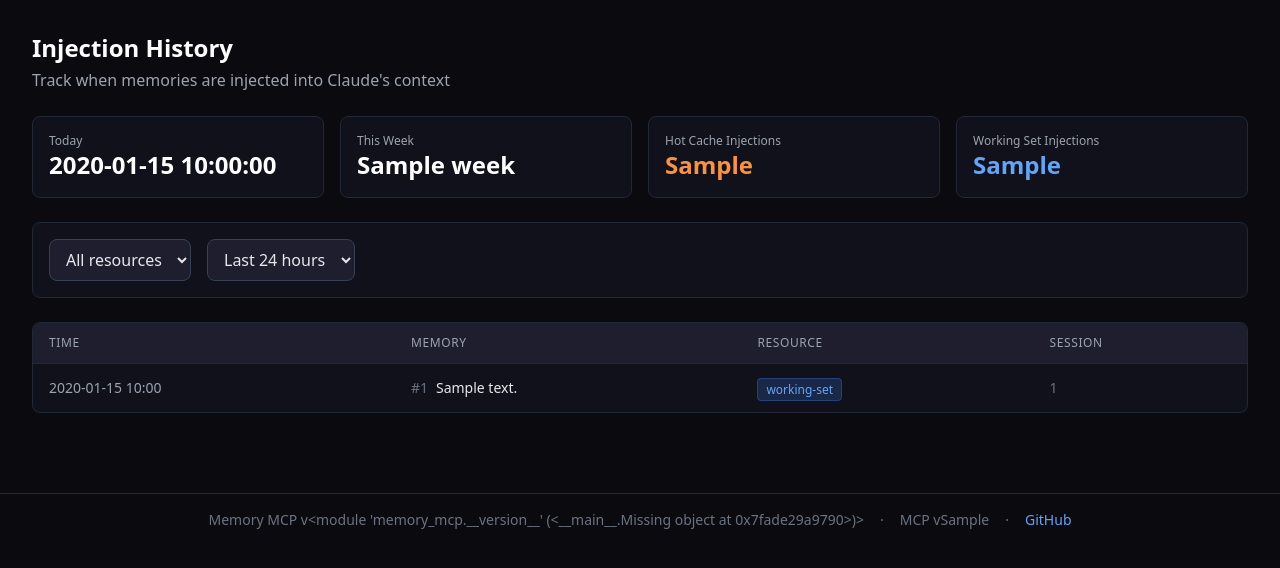
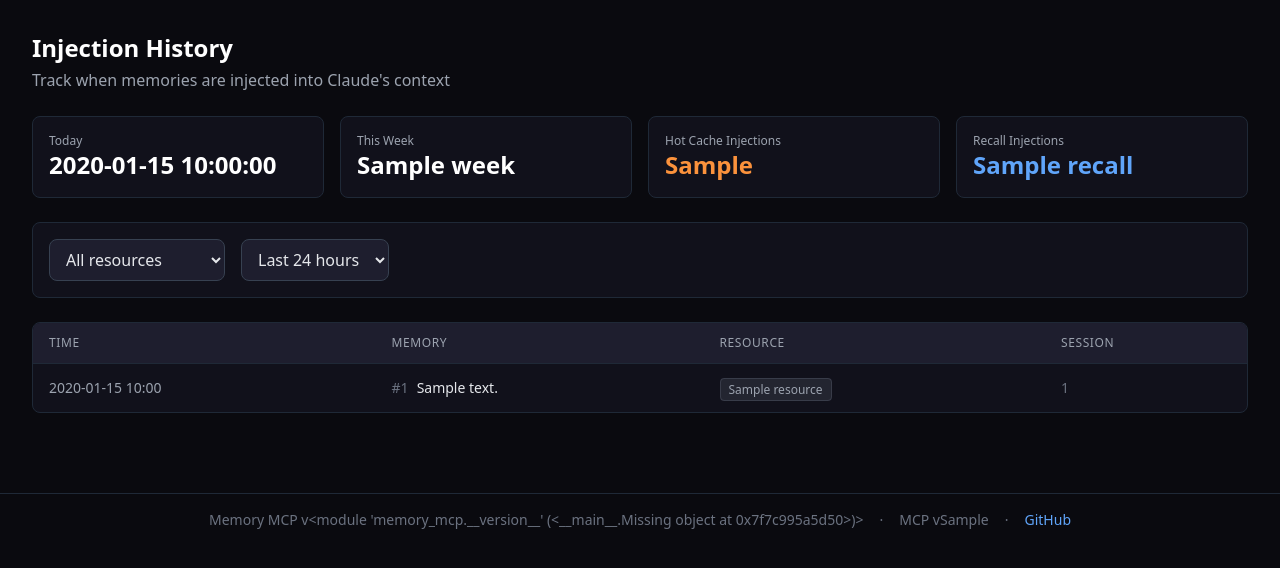
Before and after one commit to michael-denyer/memory-mcp, a FastAPI app: template src/memory_mcp/dashboard/templates/injections.html in a window 1280 px wide. Shown: the part 57-625 px from the top of the page. Run offline with FastAPI, Linux system fonts and the light colour scheme; the template is opened without the code that fills it: most values are stand-ins (such as "Sample title", 1, 10 or a date in 2020); parts of the project's set-up code (start-up, migrations or seed data) failed here and were passed over; some libraries are stand-ins or nearby versions.

Commit message:
fix: show real injection resource values on the injections page
The injections page hardcoded 'hot-cache' and 'working-set', but the
server now logs 'hot-cache' and 'recall' (with 'working-set' only in
legacy DBs). Count resources with GROUP BY, build the filter options
from the resources actually present so legacy rows stay filterable, and
render each row's real resource string with a small colour map. Also
replace the fake pagination guess (limit*2) with a real COUNT query so
page counts are accurate.

```diff
--- a/src/memory_mcp/dashboard/app.py
+++ b/src/memory_mcp/dashboard/app.py
@@ -527,7 +527,11 @@
 
 
 def _get_injection_stats(s: Storage) -> dict:
-    """Get injection statistics."""
+    """Get injection statistics counted from the actual logged resource values.
+
+    ``by_resource`` is an all-time GROUP BY resource so both current resources
+    ('hot-cache', 'recall') and legacy rows ('working-set') are represented.
+    """
     with s._connection() as conn:
         today = conn.execute(
             "SELECT COUNT(*) FROM injection_log WHERE injected_at >= date('now')"
@@ -535,18 +539,28 @@
         week = conn.execute(
             "SELECT COUNT(*) FROM injection_log WHERE injected_at >= date('now', '-7 days')"
         ).fetchone()[0]
-        hot_cache = conn.execute(
-            "SELECT COUNT(*) FROM injection_log WHERE resource = 'hot-cache'"
+        by_resource = {
+            row["resource"]: row["count"]
+            for row in conn.execute(
+                "SELECT resource, COUNT(*) as count FROM injection_log GROUP BY resource"
+            )
+        }
+    return {"today": today, "week": week, "by_resource": by_resource}
+
+
+def _count_injections(s: Storage, days: int = 7, resource: str | None = None) -> int:
+    """Count injections matching the same day-window and resource filter as the list."""
+    params: list = [f"-{days} days"]
+    resource_filter = ""
+    if resource:
+        resource_filter = "AND resource = ?"
+        params.append(resource)
+    with s._connection() as conn:
+        return conn.execute(
+            f"SELECT COUNT(*) FROM injection_log "
+            f"WHERE injected_at >= datetime('now', ?) {resource_filter}",
+            params,
         ).fetchone()[0]
-        working_set = conn.execute(
-            "SELECT COUNT(*) FROM injection_log WHERE resource = 'working-set'"
-        ).fetchone()[0]
-    return {
-        "today": today,
-        "week": week,
-        "hot_cache": hot_cache,
-        "working_set": working_set,
-    }
 
 
 def _get_injections(
@@ -590,7 +604,10 @@
     """Injection history page."""
     s = get_storage()
     injection_stats = _get_injection_stats(s)
-    injections = _get_injections(s, days=days, resource=resource_filter)
+    limit = 50
+    injections = _get_injections(s, days=days, resource=resource_filter, limit=limit)
+    total = _count_injections(s, days=days, resource=resource_filter)
+    total_pages = max(1, (total + limit - 1) // limit)
 
     return templates.TemplateResponse(
         request,
@@ -599,9 +616,10 @@
             "injection_stats": injection_stats,
             "injections": injections,
             "resource_filter": resource_filter,
+            "resources": sorted(injection_stats["by_resource"].keys()),
             "days": days,
             "page": 1,
-            "total_pages": 1,
+            "total_pages": total_pages,
             "active_page": "injections",
         },
     )
@@ -620,8 +638,7 @@
     offset = (page - 1) * limit
     injections = _get_injections(s, days=days, resource=resource_filter, limit=limit, offset=offset)
 
-    # Rough count for pagination
-    total = len(injections) if len(injections) < limit else limit * 2
+    total = _count_injections(s, days=days, resource=resource_filter)
     total_pages = max(1, (total + limit - 1) // limit)
 
     return templates.TemplateResponse(
--- a/src/memory_mcp/dashboard/templates/injections.html
+++ b/src/memory_mcp/dashboard/templates/injections.html
@@ -22,11 +22,11 @@
         </div>
         <div class="bg-dark-900 rounded-lg border border-gray-800 p-4">
             <p class="text-xs text-gray-400">Hot Cache Injections</p>
-            <p class="text-2xl font-bold text-orange-400">{{ injection_stats.hot_cache }}</p>
+            <p class="text-2xl font-bold text-orange-400">{{ injection_stats.by_resource.get('hot-cache', 0) }}</p>
         </div>
         <div class="bg-dark-900 rounded-lg border border-gray-800 p-4">
-            <p class="text-xs text-gray-400">Working Set Injections</p>
-            <p class="text-2xl font-bold text-blue-400">{{ injection_stats.working_set }}</p>
+            <p class="text-xs text-gray-400">Recall Injections</p>
+            <p class="text-2xl font-bold text-blue-400">{{ injection_stats.by_resource.get('recall', 0) }}</p>
         </div>
     </div>
 
@@ -40,8 +40,9 @@
                     hx-include="[name='days']"
                     class="px-3 py-2 bg-dark-800 border border-gray-700 rounded-lg text-gray-200 focus:outline-none focus:border-blue-500">
                 <option value="" {% if not resource_filter %}selected{% endif %}>All resources</option>
-                <option value="hot-cache" {% if resource_filter == 'hot-cache' %}selected{% endif %}>Hot Cache</option>
-                <option value="working-set" {% if resource_filter == 'working-set' %}selected{% endif %}>Working Set</option>
+                {% for r in resources %}
+                <option value="{{ r }}" {% if resource_filter == r %}selected{% endif %}>{{ r.replace('-', ' ').title() }}</option>
+                {% endfor %}
             </select>
             <select name="days"
                     hx-get="/api/injections"
--- a/src/memory_mcp/dashboard/templates/partials/injection_table.html
+++ b/src/memory_mcp/dashboard/templates/partials/injection_table.html
@@ -24,15 +24,14 @@
                     </div>
                 </td>
                 <td class="px-4 py-3">
-                    {% if inj.resource == 'hot-cache' %}
-                    <span class="px-2 py-0.5 text-xs font-medium rounded bg-orange-500/20 text-orange-400 border border-orange-500/30">
-                        hot-cache
+                    {% set resource_colors = {
+                        'hot-cache': 'bg-orange-500/20 text-orange-400 border-orange-500/30',
+                        'recall': 'bg-blue-500/20 text-blue-400 border-blue-500/30',
+                        'promoted-memories': 'bg-purple-500/20 text-purple-400 border-purple-500/30',
+                    } %}
+                    <span class="px-2 py-0.5 text-xs font-medium rounded border {{ resource_colors.get(inj.resource, 'bg-gray-500/20 text-gray-400 border-gray-500/30') }}">
+                        {{ inj.resource }}
                     </span>
-                    {% else %}
-                    <span class="px-2 py-0.5 text-xs font-medium rounded bg-blue-500/20 text-blue-400 border border-blue-500/30">
-                        working-set
-                    </span>
-                    {% endif %}
                 </td>
                 <td class="px-4 py-3 text-sm text-gray-500">
                     {{ inj.session_id[:8] if inj.session_id else '—' }}
```
Also changed, not shown: tests/test_dashboard.py (+37 -0 lines).
